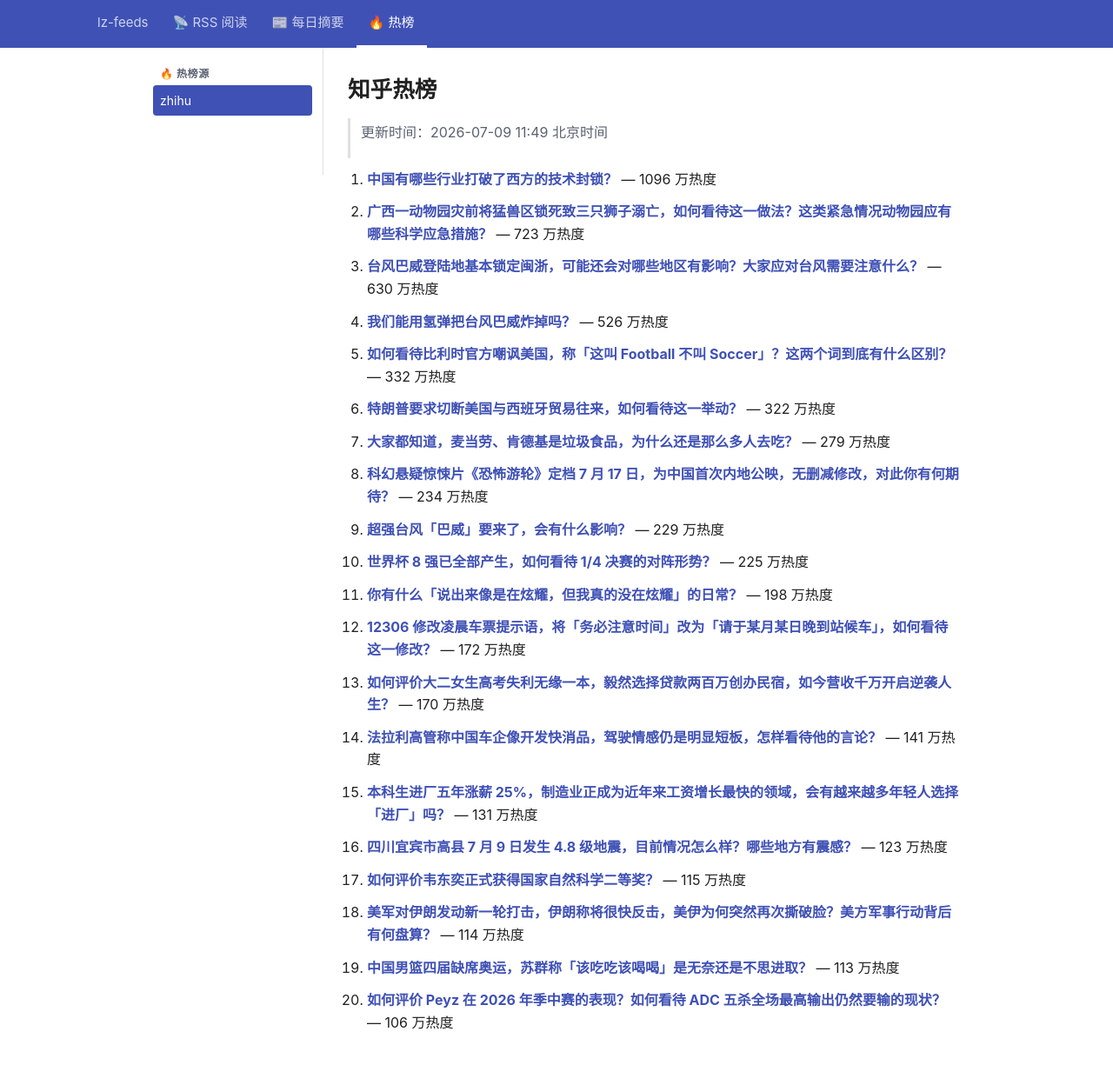
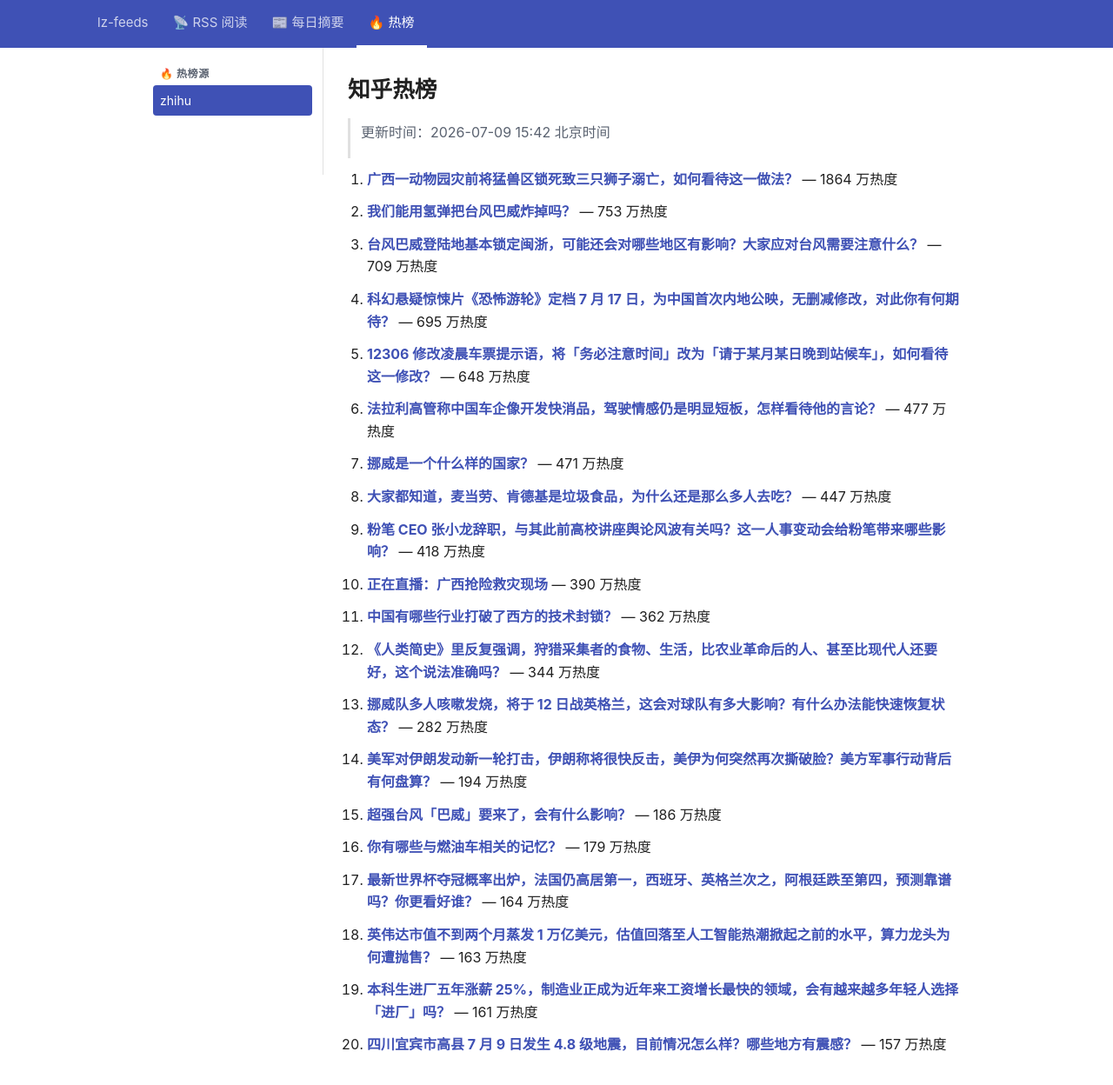
Before and after one commit to lizhang0101/lz-feeds, a Jekyll site: the page built from _hotlist/zhihu.md, in a window 1280 px wide and 1279 px high. Shown: the top 1248 px of the window at 87% size. Built offline with Jekyll 4.4.1, drawn with Linux system fonts in a browser that asks for light colours.

Commit message:
hotlist: 2026-07-09T07:42Z

```diff
--- a/_hotlist/zhihu.md
+++ b/_hotlist/zhihu.md
@@ -1,48 +1,48 @@
 ---
-updated: 2026-07-09 11:49 北京时间
+updated: 2026-07-09 15:42 北京时间
 count: 20
 ---
 
 # 知乎热榜
 
-> 更新时间：2026-07-09 11:49 北京时间
+> 更新时间：2026-07-09 15:42 北京时间
 
-1. **[中国有哪些行业打破了西方的技术封锁？](https://www.zhihu.com/question/52916148)** — 1096 万热度
+1. **[广西一动物园灾前将猛兽区锁死致三只狮子溺亡，如何看待这一做法？](https://www.zhihu.com/question/2058257889240643458)** — 1864 万热度
 
-2. **[广西一动物园灾前将猛兽区锁死致三只狮子溺亡，如何看待这一做法？这类紧急情况动物园应有哪些科学应急措施？](https://www.zhihu.com/question/2058257889240643458)** — 723 万热度
+2. **[我们能用氢弹把台风巴威炸掉吗？](https://www.zhihu.com/question/2058132613353693527)** — 753 万热度
 
-3. **[台风巴威登陆地基本锁定闽浙，可能还会对哪些地区有影响？大家应对台风需要注意什么？](https://www.zhihu.com/question/2058114629109118552)** — 630 万热度
+3. **[台风巴威登陆地基本锁定闽浙，可能还会对哪些地区有影响？大家应对台风需要注意什么？](https://www.zhihu.com/question/2058114629109118552)** — 709 万热度
 
-4. **[我们能用氢弹把台风巴威炸掉吗？](https://www.zhihu.com/question/2058132613353693527)** — 526 万热度
+4. **[科幻悬疑惊悚片《恐怖游轮》定档 7 月 17 日，为中国首次内地公映，无删减修改，对此你有何期待？](https://www.zhihu.com/question/2058129778624786692)** — 695 万热度
 
-5. **[如何看待比利时官方嘲讽美国，称「这叫 Football 不叫 Soccer」？这两个词到底有什么区别？](https://www.zhihu.com/question/2057808872559965817)** — 332 万热度
+5. **[12306 修改凌晨车票提示语，将「务必注意时间」改为「请于某月某日晚到站候车」，如何看待这一修改？](https://www.zhihu.com/question/2057816942233309425)** — 648 万热度
 
-6. **[特朗普要求切断美国与西班牙贸易往来，如何看待这一举动？](https://www.zhihu.com/question/2058242652987045100)** — 322 万热度
+6. **[法拉利高管称中国车企像开发快消品，驾驶情感仍是明显短板，怎样看待他的言论？](https://www.zhihu.com/question/2058204174265979113)** — 477 万热度
 
-7. **[大家都知道，麦当劳、肯德基是垃圾食品，为什么还是那么多人去吃？](https://www.zhihu.com/question/2041517256224530814)** — 279 万热度
+7. **[挪威是一个什么样的国家？](https://www.zhihu.com/question/302274352)** — 471 万热度
 
-8. **[科幻悬疑惊悚片《恐怖游轮》定档 7 月 17 日，为中国首次内地公映，无删减修改，对此你有何期待？](https://www.zhihu.com/question/2058129778624786692)** — 234 万热度
+8. **[大家都知道，麦当劳、肯德基是垃圾食品，为什么还是那么多人去吃？](https://www.zhihu.com/question/2041517256224530814)** — 447 万热度
 
-9. **[超强台风「巴威」要来了，会有什么影响？](https://www.zhihu.com/question/2057731904787560164)** — 229 万热度
+9. **[粉笔 CEO 张小龙辞职，与其此前高校讲座舆论风波有关吗？这一人事变动会给粉笔带来哪些影响？](https://www.zhihu.com/question/2058341197677064684)** — 418 万热度
 
-10. **[世界杯 8 强已全部产生，如何看待 1/4 决赛的对阵形势？](https://www.zhihu.com/question/2058095946735556042)** — 225 万热度
+10. **[正在直播：广西抢险救灾现场](https://www.zhihu.com/theater/74689?drama_id=2058561888691172688&source=isuda)** — 390 万热度
 
-11. **[你有什么「说出来像是在炫耀，但我真的没在炫耀」的日常？](https://www.zhihu.com/question/2057427717310474159)** — 198 万热度
+11. **[中国有哪些行业打破了西方的技术封锁？](https://www.zhihu.com/question/52916148)** — 362 万热度
 
-12. **[12306 修改凌晨车票提示语，将「务必注意时间」改为「请于某月某日晚到站候车」，如何看待这一修改？](https://www.zhihu.com/question/2057816942233309425)** — 172 万热度
+12. **[《人类简史》里反复强调，狩猎采集者的食物、生活，比农业革命后的人、甚至比现代人还要好，这个说法准确吗？](https://www.zhihu.com/question/41216771)** — 344 万热度
 
-13. **[如何评价大二女生高考失利无缘一本，毅然选择贷款两百万创办民宿，如今营收千万开启逆袭人生？](https://www.zhihu.com/question/2057932320250795330)** — 170 万热度
+13. **[挪威队多人咳嗽发烧，将于 12 日战英格兰，这会对球队有多大影响？有什么办法能快速恢复状态？](https://www.zhihu.com/question/2058161515023130890)** — 282 万热度
 
-14. **[法拉利高管称中国车企像开发快消品，驾驶情感仍是明显短板，怎样看待他的言论？](https://www.zhihu.com/question/2058204174265979113)** — 141 万热度
+14. **[美军对伊朗发动新一轮打击，伊朗称将很快反击，美伊为何突然再次撕破脸？美方军事行动背后有何盘算？](https://www.zhihu.com/question/2058455554222027217)** — 194 万热度
 
-15. **[本科生进厂五年涨薪 25%，制造业正成为近年来工资增长最快的领域，会有越来越多年轻人选择「进厂」吗？](https://www.zhihu.com/question/2057858678024319907)** — 131 万热度
+15. **[超强台风「巴威」要来了，会有什么影响？](https://www.zhihu.com/question/2057731904787560164)** — 186 万热度
 
-16. **[四川宜宾市高县 7 月 9 日发生 4.8 级地震，目前情况怎么样？哪些地方有震感？](https://www.zhihu.com/question/2058462111974385367)** — 123 万热度
+16. **[你有哪些与燃油车相关的记忆？](https://www.zhihu.com/roundtable/jiunengyuanqiche)** — 179 万热度
 
-17. **[如何评价韦东奕正式获得国家自然科学二等奖？](https://www.zhihu.com/question/2058217368153756272)** — 115 万热度
+17. **[最新世界杯夺冠概率出炉，法国仍高居第一，西班牙、英格兰次之，阿根廷跌至第四，预测靠谱吗？你更看好谁？](https://www.zhihu.com/question/2058486473112773134)** — 164 万热度
 
-18. **[美军对伊朗发动新一轮打击，伊朗称将很快反击，美伊为何突然再次撕破脸？美方军事行动背后有何盘算？](https://www.zhihu.com/question/2058455554222027217)** — 114 万热度
+18. **[英伟达市值不到两个月蒸发 1 万亿美元，估值回落至人工智能热潮掀起之前的水平，算力龙头为何遭抛售？](https://www.zhihu.com/question/2058280043265143682)** — 163 万热度
 
-19. **[中国男篮四届缺席奥运，苏群称「该吃吃该喝喝」是无奈还是不思进取？](https://www.zhihu.com/question/2058038687179526168)** — 113 万热度
+19. **[本科生进厂五年涨薪 25%，制造业正成为近年来工资增长最快的领域，会有越来越多年轻人选择「进厂」吗？](https://www.zhihu.com/question/2057858678024319907)** — 161 万热度
 
-20. **[如何评价 Peyz 在 2026 年季中赛的表现？如何看待 ADC 五杀全场最高输出仍然要输的现状？](https://www.zhihu.com/question/2058248807360323664)** — 106 万热度
+20. **[四川宜宾市高县 7 月 9 日发生 4.8 级地震，目前情况怎么样？哪些地方有震感？](https://www.zhihu.com/question/2058462111974385367)** — 157 万热度
```
